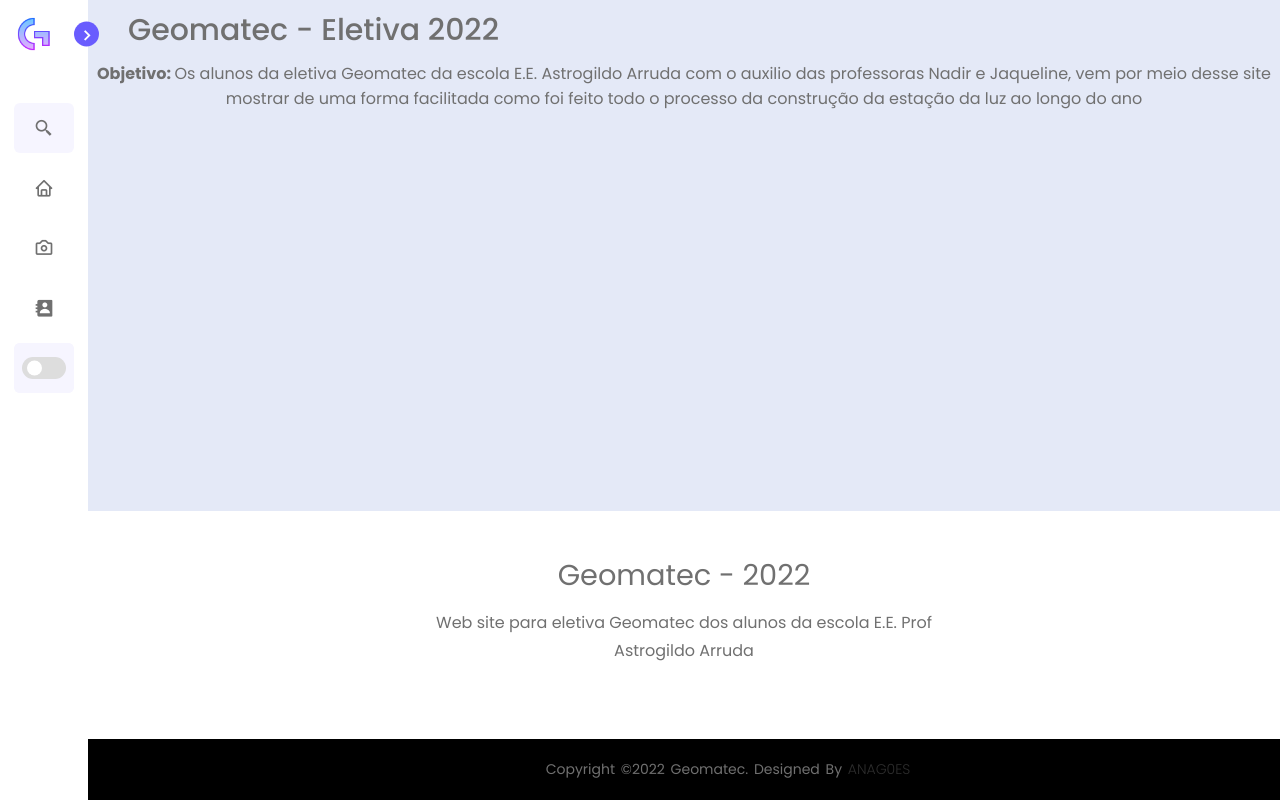
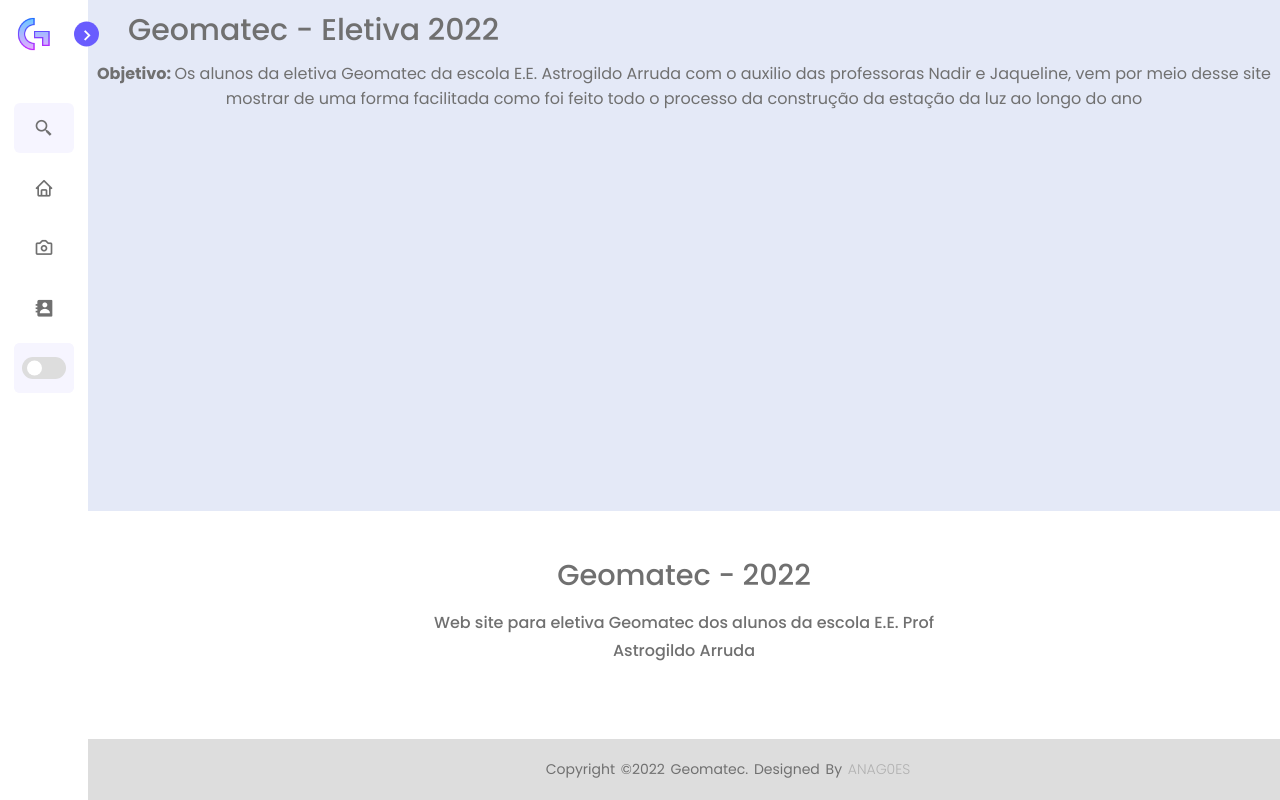
Before and after one commit to Anag0es/Geomatec, a PHP site: page / in a window 1280 px wide; the page is wider, and only the part inside the window is pictured. Run offline with PHP 8.4, Linux system fonts and the light colour scheme.

Commit message:
Config: footer 🍱🍱

```diff
--- a/footer.css
+++ b/footer.css
@@ -46,13 +46,14 @@ footer{
 
 .footer-content h3{
     font-size: 1.8rem;
-    font-weight: 400;
+    font-weight: 500;
     text-transform: capitalize;
     line-height: 3rem;
 }
 
 .footer-content p{
     max-width: 500px;
+    font-weight: 500;
     margin: 10px auto;
     line-height: 28px;
     font: 14px;
@@ -85,7 +86,7 @@ footer{
 }
 
 .footer-bottom{
-    background: #000;
+    background: var(--toggle-color);
     width: 100vw;
     padding: 20px 0;
     text-align: center;
@@ -101,6 +102,7 @@ footer{
     text-transform: uppercase;
     opacity: .4;
     font-weight: 200;
+    color: var(--text-color);
 }
 
 .sidebar.close ~ footer{
```
